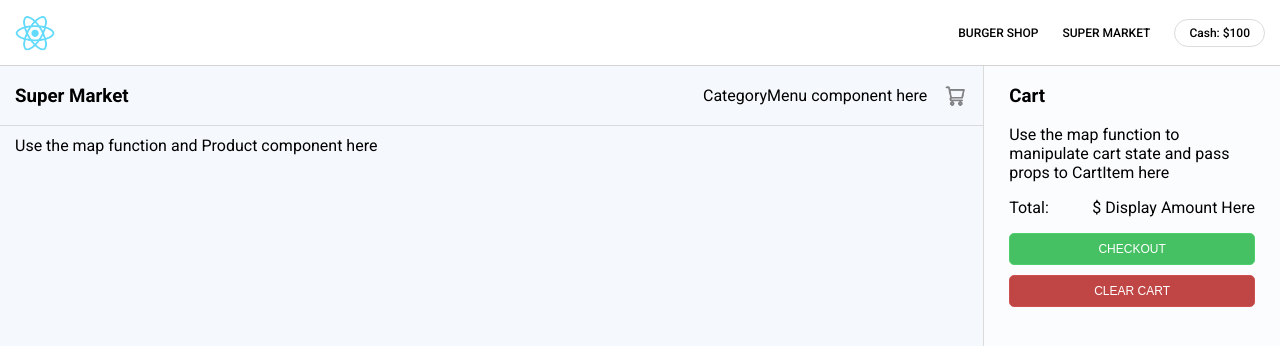
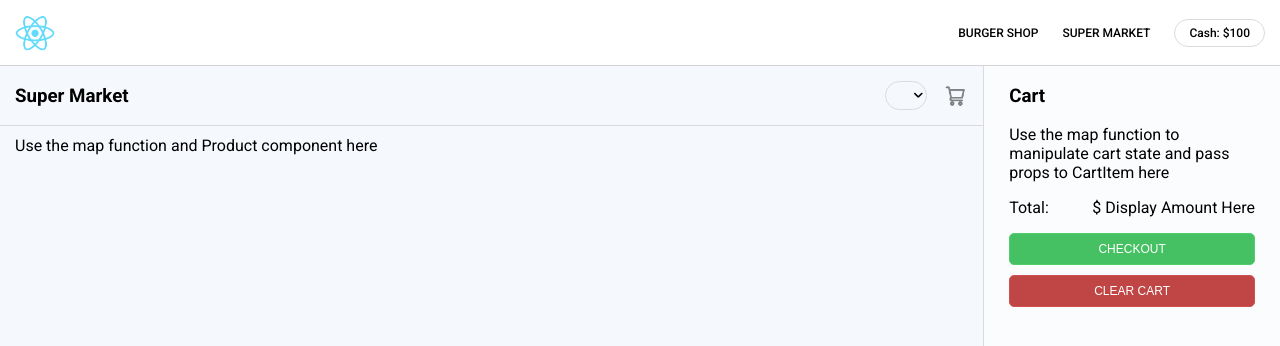
Before and after one commit to J3NNog1/reactville-lab, a React (Create React App) app: page /market in a window 1280 px wide. Shown: the top 346 px of the page. Built offline with nearby package versions, Linux system fonts and the light colour scheme; a web font is replaced by a local one.

Commit message:
implement empty category menu bar

```diff
--- a/src/Components/SuperMarket/MarketNav.jsx
+++ b/src/Components/SuperMarket/MarketNav.jsx
@@ -1,9 +1,10 @@
+import CategoryMenu from './CategoryMenu'
 
 const MarketNav = (props) => {
   return (
     <nav>
       <h1>Super Market</h1>
-      CategoryMenu component here
+      <CategoryMenu />
       <button id="cart-button"></button>
     </nav>
   )
```
